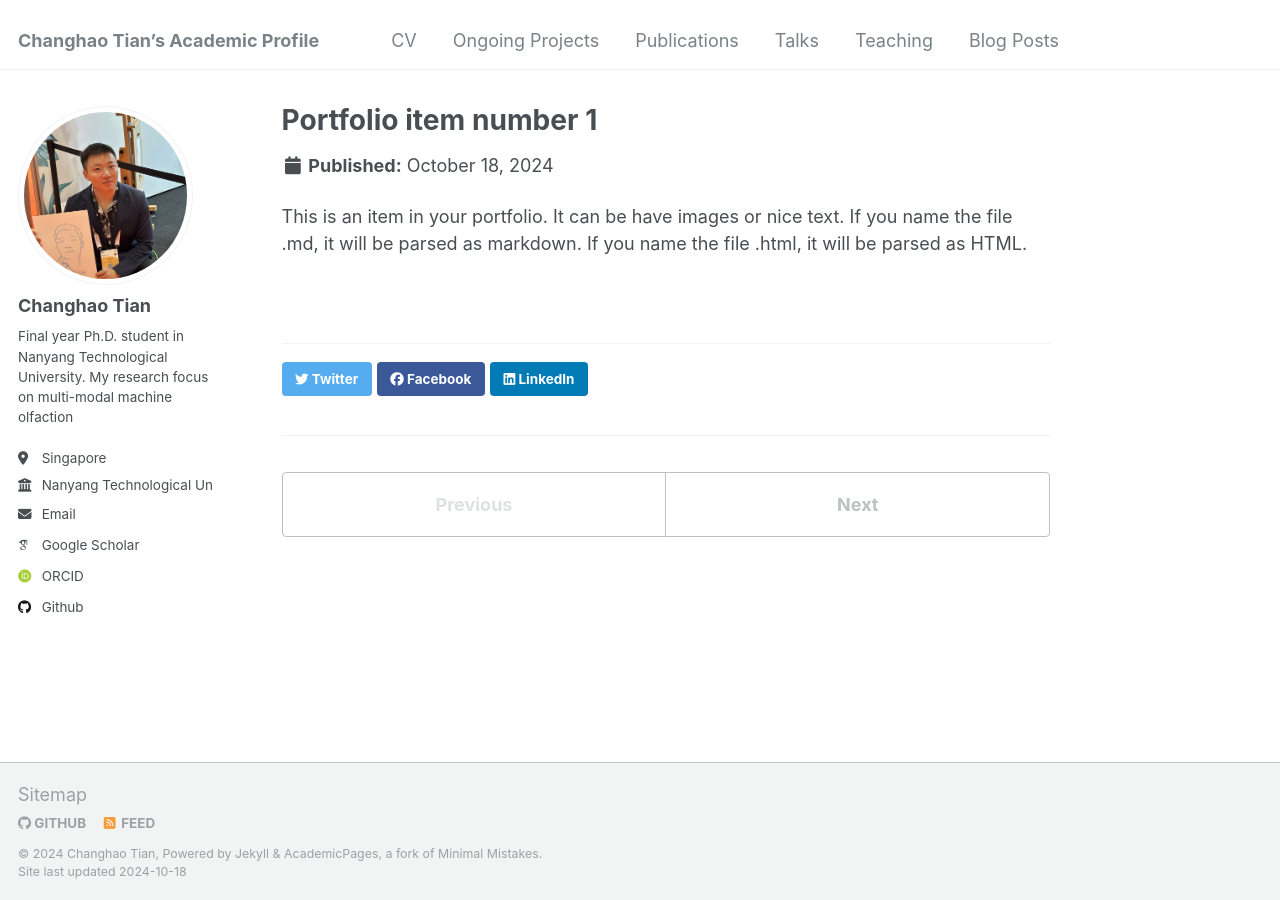
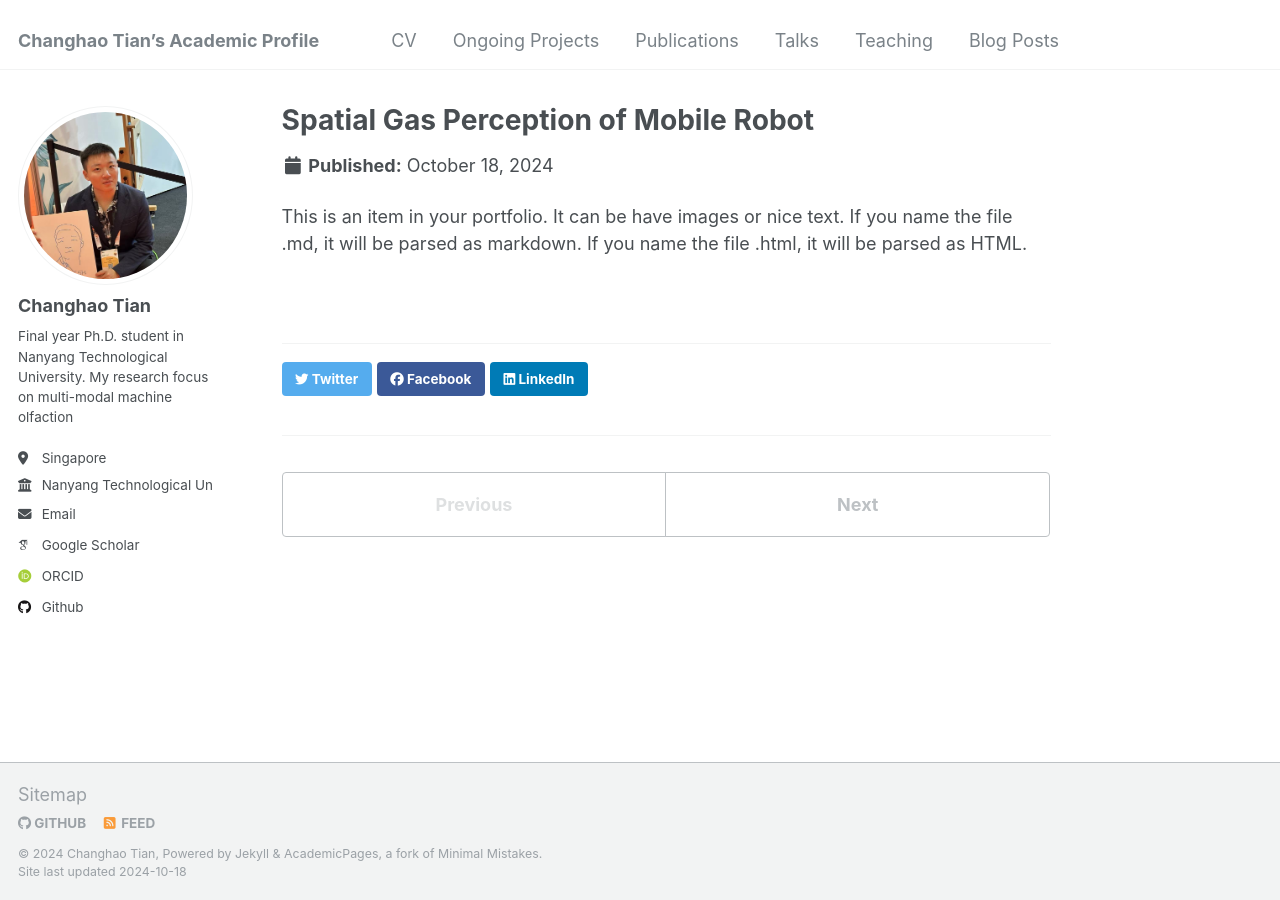
Before and after one commit to CHTiansweet/CHTian, a Jekyll site: the page built from _portfolio/SpatialGasPerception.md, in a window 1280 px wide. Built offline with Jekyll 4.4.1, drawn with Linux system fonts in a browser that asks for light colours; some web fonts are replaced.

Commit message:
Update and rename portfolio-1.md to SpatialGasPerception.md

```diff
--- a/_portfolio/portfolio-1.md
+++ b/_portfolio/SpatialGasPerception.md
@@ -1,5 +1,5 @@
 ---
-title: "Portfolio item number 1"
+title: "Spatial Gas Perception of Mobile Robot"
 excerpt: "Short description of portfolio item number 1<br/><img src='/images/500x300.png'>"
 collection: portfolio
 ---
```
